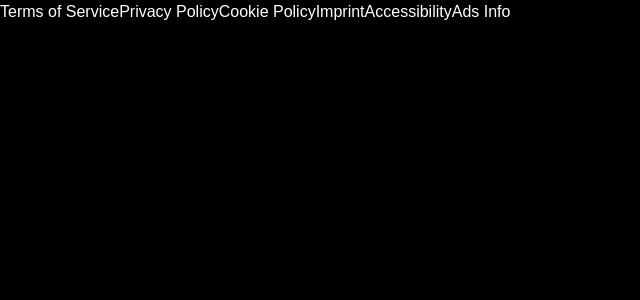
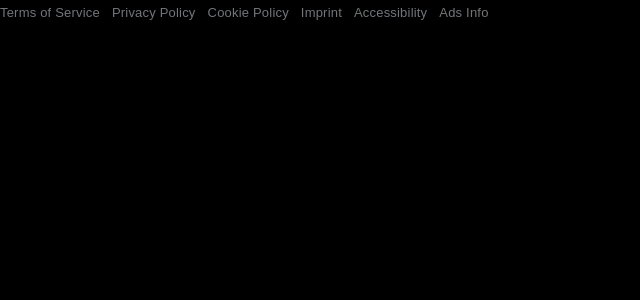
Before and after one commit to bbelbuken/x_clone_fe, a React (Vite) app: page / in a window 1280 px wide. Shown: the top 300 px of the page, without its empty margins (0-640 px from the left). Built offline with nearby package versions, Linux system fonts and the light colour scheme.

Commit message:
improved footer on the main page

```diff
--- a/src/features/auth/Welcome.jsx
+++ b/src/features/auth/Welcome.jsx
@@ -7,7 +7,11 @@ const Welcome = () => {
       <div className="flex min-h-auto flex-auto"></div>
       <div>
         {FooterData.map((item, index) => (
-          <Link key={index} to={item.path} className="mb-0">
+          <Link
+            key={index}
+            to={item.path}
+            className="my-0.5 min-w-0 cursor-pointer pr-3 text-[13px] leading-4 font-normal tracking-[0.015em] break-words text-[#71767b] hover:underline"
+          >
             {item.title}
           </Link>
         ))}
```
